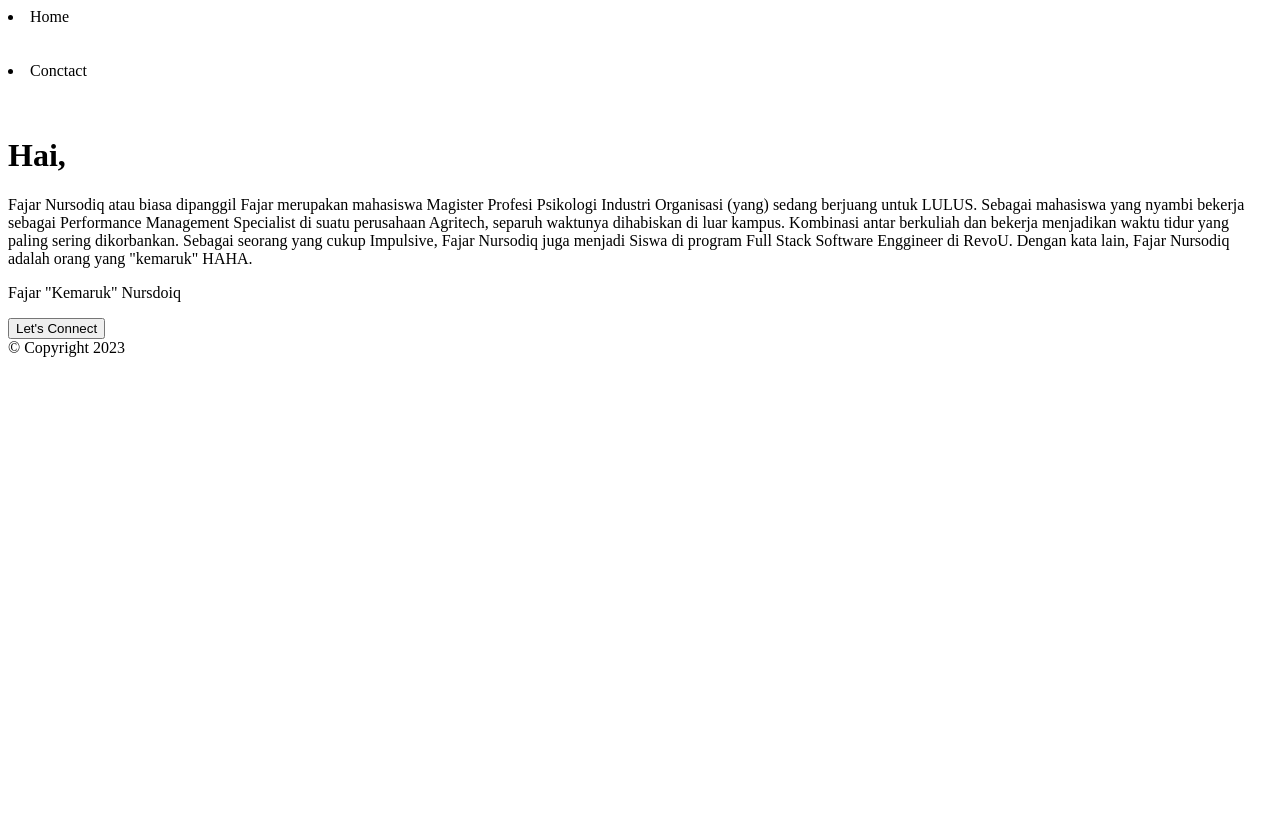
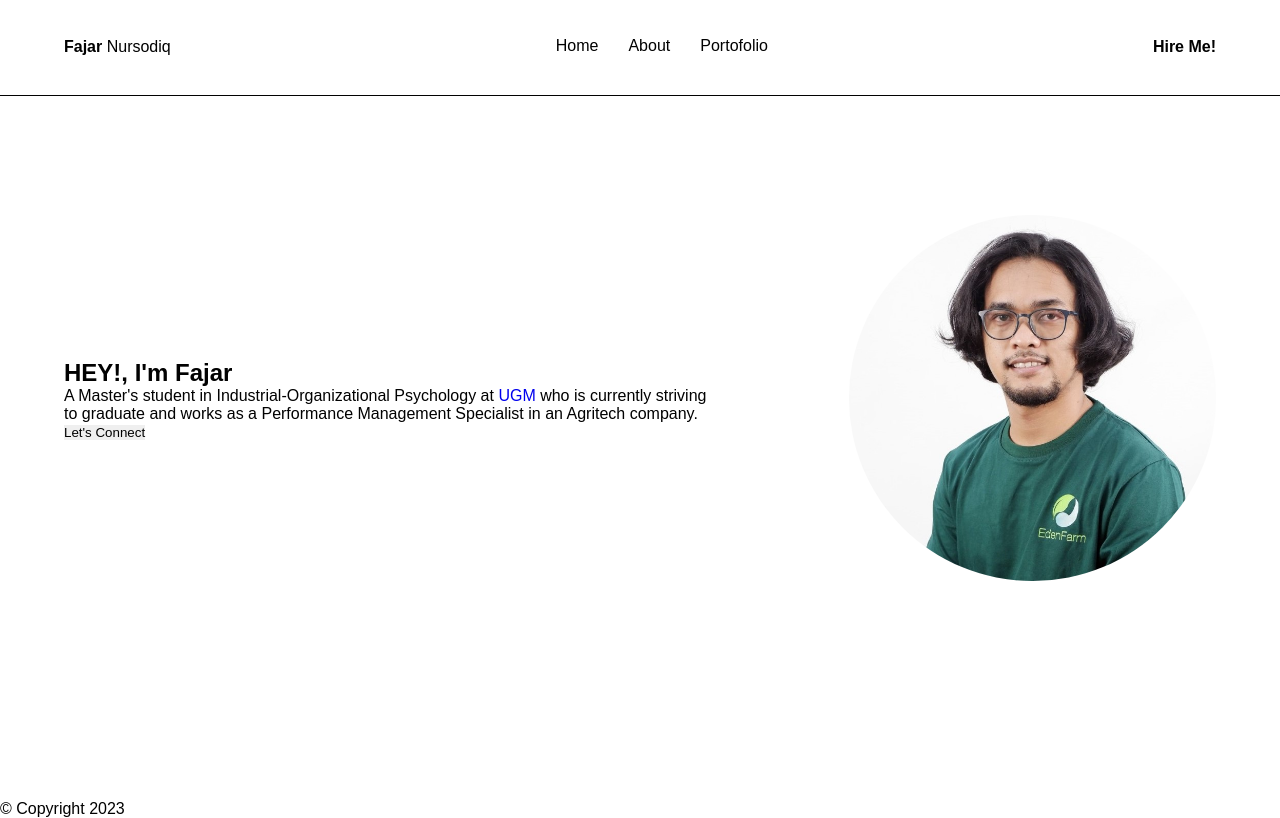
Before and after one commit to RevoU-FSSE-2/week-4-fajarnursodiqq, a plain HTML site: page indext.html in a window 1280 px wide. Drawn offline with Linux system fonts and the light colour scheme.

Commit message:
week 1 fajar nursodiq menambahkan html dan css day 4

```diff
--- a/indext.html
+++ b/indext.html
@@ -1,26 +1,32 @@
 <!DOCTYPE html>
 <html lang="en">
-<head>
-    <meta charset="UTF-8">
-    <meta name="viewport" content="width=device-width, initial-scale=1.0">
+  <head>
+    <meta charset="UTF-8" />
+    <meta name="viewport" content="width=device-width, initial-scale=1.0" />
     <title>Fajar Nursodiq</title>
-</head>
-<body>
-    <li>Home</li><br></br>
-    <li>Conctact</li><br></br>
-    <h1>Hai,</h1>
-    <p>Fajar Nursodiq atau biasa dipanggil Fajar merupakan mahasiswa
-        Magister Profesi Psikologi Industri Organisasi (yang) sedang berjuang untuk LULUS.
-        Sebagai mahasiswa yang nyambi bekerja sebagai Performance Management Specialist
-        di suatu perusahaan Agritech, separuh waktunya dihabiskan di luar kampus.
-        Kombinasi antar berkuliah dan bekerja menjadikan waktu tidur yang paling sering dikorbankan.
-        Sebagai seorang yang cukup Impulsive, Fajar Nursodiq juga menjadi Siswa di program Full Stack Software Enggineer di RevoU.
-        Dengan kata lain, Fajar Nursodiq adalah orang yang "kemaruk" HAHA.
-    </p>
-    <p>Fajar "Kemaruk" Nursdoiq</p>
-    <button>Let's Connect</button>
-</body>
-<footer>
-    &copy; <em id="date"></em>Copyright 2023
-</footer>
+    <link rel="stylesheet" href="style.css" />
+  </head>
+  <body>
+    <nav class="navbar">
+      <a href="#home" class="navbar-logo"><span>Fajar </span>Nursodiq</a>
+      <nav class="navbar-navigation">
+        <a href="#">Home</a>
+        <a href="#">About</a>
+        <a href="#">Portofolio</a>
+      </nav>
+      <a href="https://www.linkedin.com/in/fajarnursodiqq/" target="_blank" class="navbar-hire">Hire Me!</a>
+    </nav>
+<section class="hero" id="home">
+    <main class="content">
+        <h1>HEY!, I'm Fajar</h1>
+        <p>A Master's student in Industrial-Organizational Psychology at <a href="https://ugm.ac.id/id/">UGM</a>
+            who is currently striving to graduate and works as a Performance Management Specialist in an Agritech company.
+        </p>
+        <button>Let's Connect</button>
+    </main>
+    <main class="content-profil">
+        <img src="fotoprofil.jpg" alt="Foto Profil" class="photoprofil">
+    </main>
+</section>
+<footer>&copy; <em id="date"></em>Copyright 2023</footer>
 </html>
--- a/style.css
+++ b/style.css
@@ -0,0 +1,99 @@
+:root {
+  --primary: #010101;
+  --background: #fff;
+}
+
+* {
+  margin: 0;
+  padding: 0;
+  box-sizing: border-box;
+  outline: none;
+  border: none;
+  text-decoration: none;
+}
+
+body {
+  font-family: Arial, Helvetica, sans-serif;
+  background-color: var(--background);
+  color: #010101;
+}
+
+.navbar {
+  display: flex;
+  text-align: center;
+  justify-content: space-between;
+  align-items: center;
+  padding: 1.5rem 5%;
+  background-color: rgba(255, 255, 255);
+  border-bottom: 1px solid var(--primary);
+  position: fixed;
+  top: 0;
+  left: 0;
+  right: 0;
+  z-index: 9999;
+}
+
+.navbar-logo {
+  color: var(--primary);
+}
+.navbar .navbar-logo:visited {
+  color: var(#0ae7e7);
+}
+.navbar .navbar-logo:active {
+  color: var(--primary);
+}
+.navbar .navbar-logo span {
+  font-weight: 700;
+}
+
+.navbar .navbar-navigation a {
+  display: inline-block;
+  margin: 0.8rem;
+  color: var(--primary);
+}
+.navbar .navbar-navigation a::after {
+  content: "";
+  display: block;
+  padding-bottom: 0.4px;
+  border-bottom: 0.2rem solid var(--primary);
+  transform: scaleX(0);
+}
+.navbar .navbar-navigation a:hover::after {
+  transition: 0.5s;
+  transform: scaleX(0.3);
+}
+
+.navbar .navbar-hire {
+  font-weight: 700;
+  color: var(--primary);
+}
+.navbar .navbar-hire:visited {
+  color: var(#0ae7e7);
+}
+.navbar .navbar-hire:active {
+  color: var(--primary);
+}
+
+.hero {
+  min-height: 100vh;
+  display: flex;
+  align-items: center;
+  justify-content: space-between;
+}
+
+.hero .content {
+  padding: 1.5rem 5%;
+  max-width: 60rem;
+}
+
+.hero .content-profil {
+  padding: 1.5rem 5%;
+  max-width: 60rem;
+  height: auto;
+}
+
+.hero .content-profil .photoprofil {
+  border-radius: 50%;
+  max-width: 100%;
+  height: auto;
+}
```
Also changed, not shown: fotoprofil.jpg (added).
